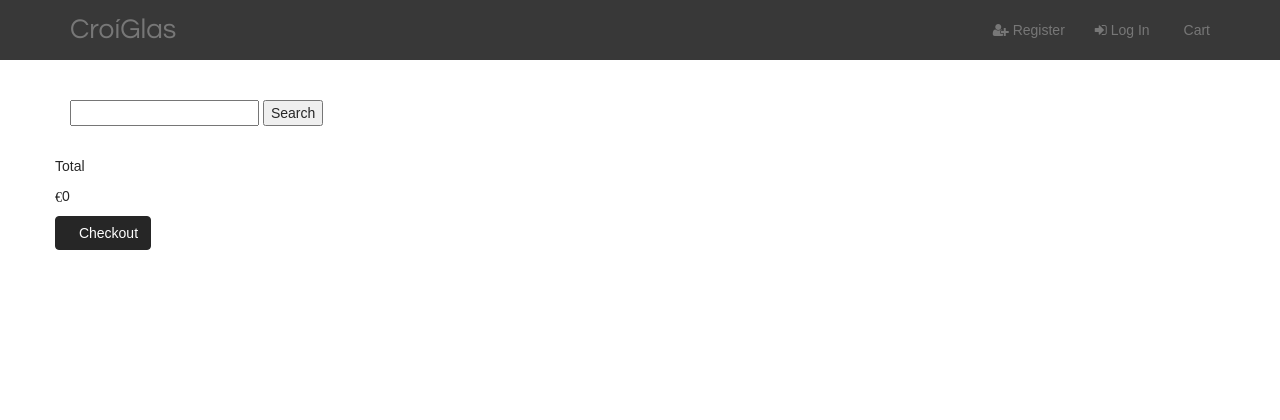
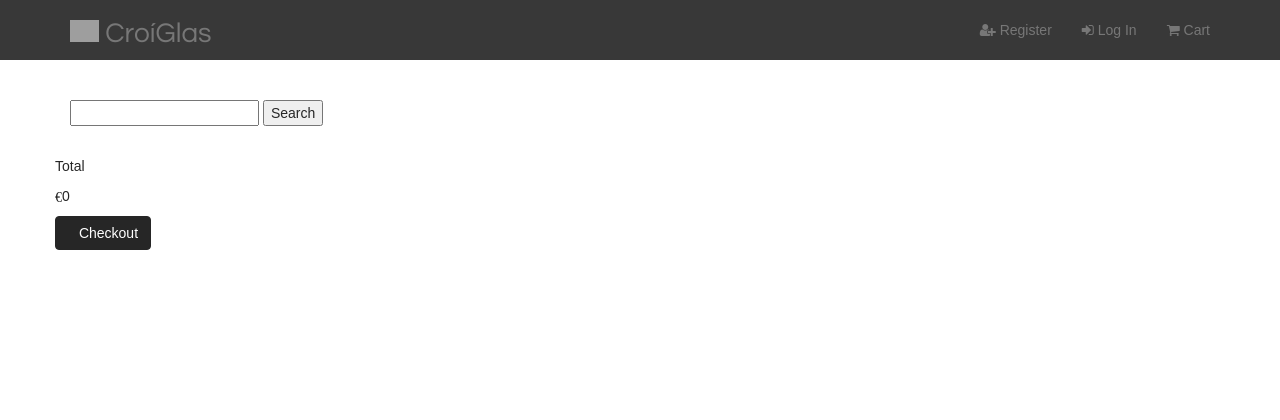
Before and after one commit to elkrojo/croiglas-shop, a Django app: page /cart/ in a window 1280 px wide. Shown: the top 420 px of the page. Run offline with Django 3.2, Linux system fonts and the light colour scheme; parts of the project's set-up code (start-up, migrations or seed data) failed here and were passed over; some libraries are stand-ins or nearby versions; some web fonts are replaced; grey boxes are pictures that could not be loaded.

Commit message:
Added heart logo to navbar & corrected spelling for font-awesome cart icon

```diff
--- a/templates/base.html
+++ b/templates/base.html
@@ -26,7 +26,9 @@
                     <span class="icon-bar"></span>
                     <span class="icon-bar"></span>
                 </button>
-                <a class="navbar-brand" href="/">CroíGlas</a>
+                <a class="navbar-brand" href="/">
+                    <span><img src="{% static 'img/green-heart.png' %}" alt="Green Heart Logo"></span> CroíGlas
+                </a>
             </div>
             <div id="navbar" class="navbar-collapse collapse">
                 <ul class="nav navbar-nav navbar-right">
@@ -39,7 +41,7 @@
                     {% endif %}
                     <li>
                         <a href="{% url 'view_cart' %}">
-                            <i class="fa fa-shipping-cart"></i> Cart
+                            <i class="fa fa-shopping-cart"></i> Cart
                             {% if product_count > 0 %}
                             <label class="badge badge-warning">{{ product_count }}</label>
                             {% endif %}
```
